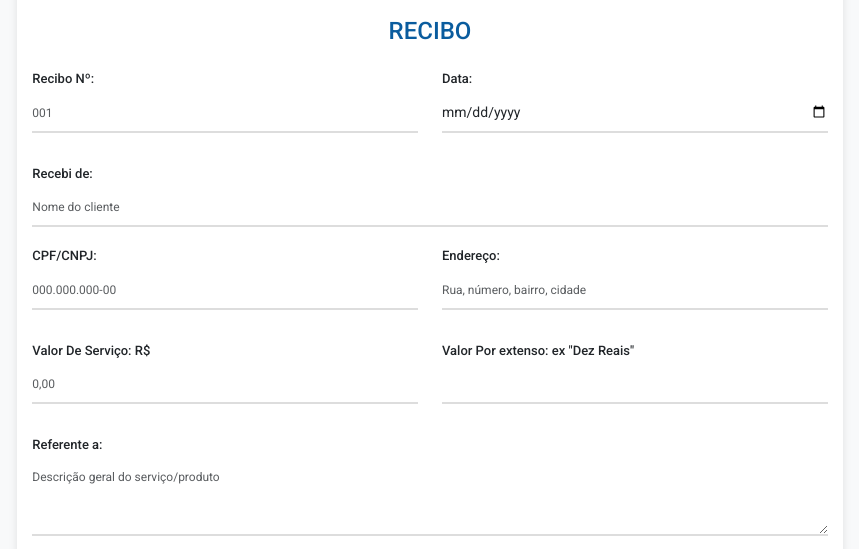
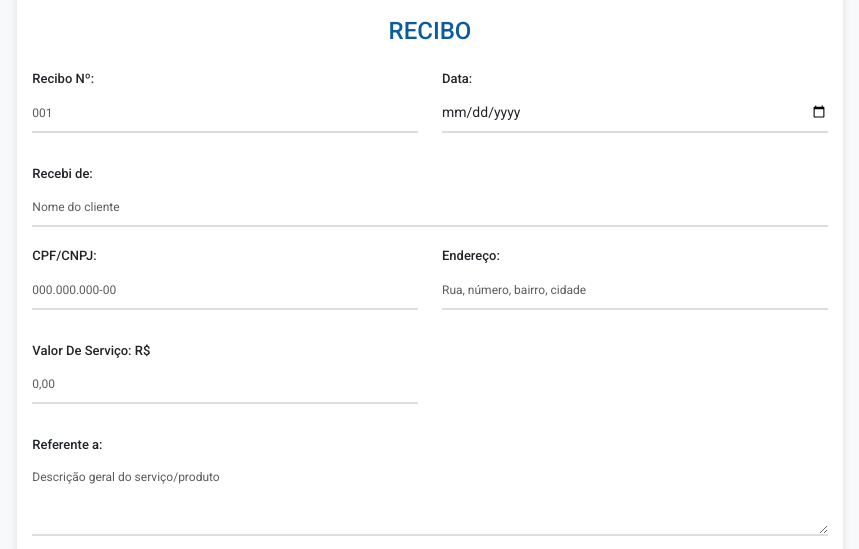
Before and after one commit to Marcosssantos/gerar-recibo, a plain HTML site: page index.html in a window 1280 px wide. Shown: the part 172-721 px from the top of the page, without its empty margins (210-1069 px from the left). Drawn offline with nearby package versions, Linux system fonts and the light colour scheme.

Commit message:
remoção item desnecessário

```diff
--- a/index.html
+++ b/index.html
@@ -380,10 +380,7 @@
               <label for="valor" class="form-label">Valor De Serviço: R$</label>
               <input type="text" id="valor" class="form-control" placeholder="0,00">
             </div>
-            <div class="col-sm-6">
-              <label for="extenso" class="form-label">Valor Por extenso: ex "Dez Reais"</label>
-              <input type="text" id="extenso" class="form-control" placeholder="">
-            </div>
+
           </div>
 
           <div class="mb-3">
```
